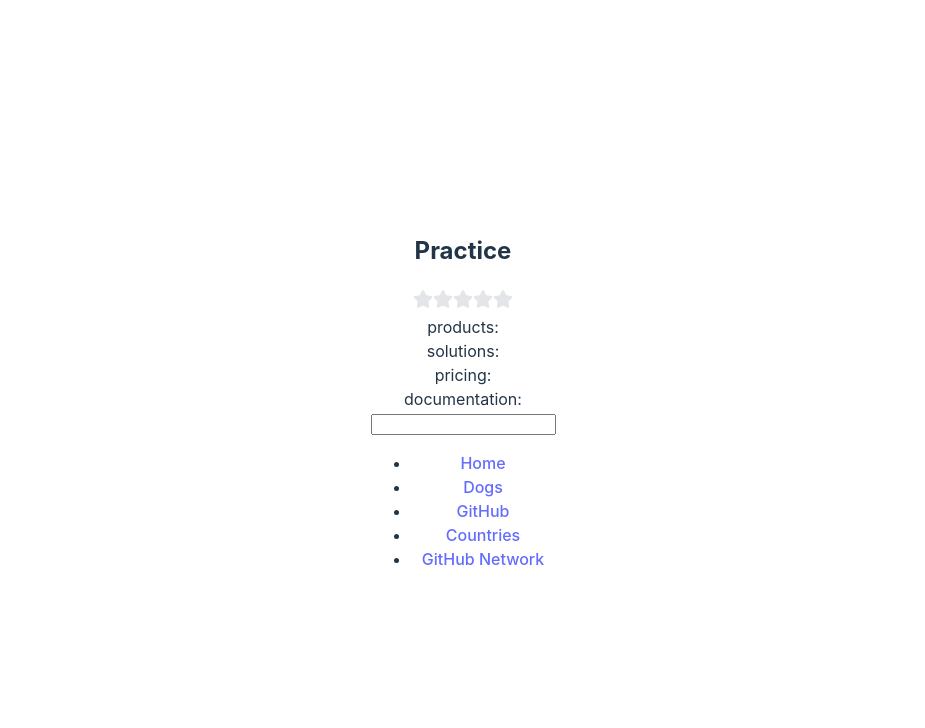
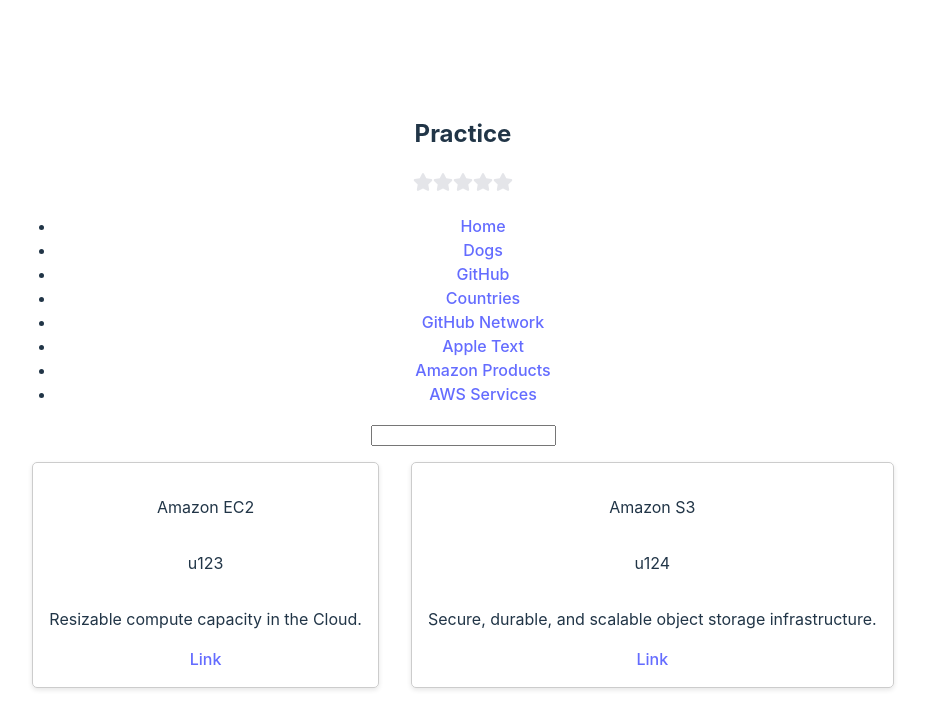
Before and after one commit to larijanim/prac1, a React (Vite) app: page /aws in a window 1280 px wide. Shown: the top 728 px of the page, without its empty margins (177-1102 px from the left). Built offline with nearby package versions, Linux system fonts and the light colour scheme.

Commit message:
Adding AWS service

```diff
--- /dev/null
+++ b/src/AmazonProducts.jsx
@@ -0,0 +1,19 @@
+import NestedLinks from "./NestedLink";
+const AmazonProducts=()=>{
+    const responseData = {
+        products: {
+          analytics: {
+            amazon_athena: {
+            amazon_cloudsearch: {},
+          },
+          blockchain: {},
+        },},
+        solutions: {
+          by_use_case: {},
+          by_industry: {},
+        },
+        pricing: {},
+        documentation: {},
+      };
+    return(<NestedLinks links={responseData} />)}
+export default AmazonProducts;
--- a/src/App.jsx
+++ b/src/App.jsx
@@ -6,26 +6,11 @@ import Dog from "./Dog";
 import GithubNetwork from "./GithubNetwork";
 import { BrowserRouter,Routes, Route , Link} from "react-router-dom";
 import Rating from './Rating';
-import NestedLinks from './NestedLink';
+import AmazonProducts from "./AmazonProducts";
 import AppleText from "./AppleText";
+import AwsServices from "./AwsServices";
 //import Gl from "./Gl";
 const App = () => {
-
-  const responseData = {
-    products: {
-      analytics: {
-        amazon_athena: {
-        amazon_cloudsearch: {},
-      },
-      blockchain: {},
-    },},
-    solutions: {
-      by_use_case: {},
-      by_industry: {},
-    },
-    pricing: {},
-    documentation: {},
-  };
 
 
 return (
@@ -33,10 +18,9 @@ return (
 <header className="App-header">
 <h2>Practice</h2>
 </header>
+<Rating/>
 
-<Rating/>
-<NestedLinks links={responseData} />
-<AppleText/>
+
 <BrowserRouter>
 <nav>
         <ul>
@@ -55,6 +39,9 @@ return (
           <li>
             <Link to="/git2">GitHub Network</Link>
           </li>
+          <li><Link to="/appleText">Apple Text</Link></li>
+          <li><Link to="/amazonproduct" >Amazon Products</Link></li>
+          <li><Link to="/aws">AWS Services</Link></li>
         </ul>
       </nav>
 <Routes>
@@ -62,6 +49,9 @@ return (
 <Route path="git1" element={<Github1/>}/>
 <Route path="countries" element={<Countries/>}/>
 <Route path="git2" element={<GithubNetwork/>}/>
+<Route path="appleText" element={<AppleText/>}/>
+<Route path="amazonproduct" element ={<AmazonProducts />}/>
+<Route path="aws" element={<AwsServices/>}/>
 
 
 
--- /dev/null
+++ b/src/AwsServices.jsx
@@ -0,0 +1,67 @@
+import React,{ useState,useEffect } from "react";
+
+const AwsServices=()=>{
+
+   const data=[
+    {
+    id: "u123",
+    title: "Amazon EC2",
+    description: "Resizable compute capacity in the Cloud.",
+    link: "https://aws.amazon.com/ec2/",
+    type: "12-month-free"
+    },
+    {
+    id: "u124",
+    title: "Amazon S3",
+    description: "Secure, durable, and scalable object storage infrastructure.",
+    link: "https://aws.amazon.com/s3/",
+    type: "12-month-free"
+    },
+    // More objects here...
+    ];
+
+    const CardItem = (z) => {  return <div style={{
+        display: 'flex', /* Ensure card content is flex-aligned */
+        flexDirection: 'column', /* Arrange content vertically */
+        padding: '1rem',
+        margin: '1rem',
+        border: '1px solid #ccc',
+        borderRadius: '5px',
+        boxShadow: '0px 2px 5px rgba(0, 0, 0, 0.1)',
+        /* ...other card styles */
+      }}><p>{z.props.title}</p><p>{z.props.id}</p><p>{z.props.description}</p><a href={z.props.link}>Link</a></div> };
+
+    const [filter, setFilter]=useState("");
+    const [awsInfo,setAwsInfo]=useState(data);
+
+    useEffect(()=>{
+        setAwsInfo(data);
+        if (filter){
+            setAwsInfo(awsInfo);
+        }
+
+
+  },[filter]);
+ const filterHandler=(event)=>{
+    setFilter(event.target.value);
+    console.log(filter);
+    const x=data.filter((item)=>item.title.toLowerCase().includes(filter.toLocaleLowerCase()))
+    setAwsInfo(x);
+ };
+
+    return(<><input type='text' value={filter} onChange={(e)=>filterHandler(e)}/>
+    <div style={{ display: 'flex', alignItems: 'center', justifyContent: 'space-between' }}>{awsInfo && awsInfo.map((item)=>(<React.Fragment key={item.id}><CardItem props={item}/> </React.Fragment>))}</div>
+
+
+</>)}
+export default AwsServices;
+/*At AWS we have a set of services available for customers to start using them without spending any money!
+
+Let’s imagine we have information regarding these services authored in different environments but in the end,
+we have a list of APIs that expose that information in JSON format.
+
+For instance, this is an example of some AWS services available for free during a 12-month period.
+*/
+/*
+The assignment is to create a UI component capable of rendering those items in cards and allow filtering capabilities.
+*/
--- a/src/NestedLink.jsx
+++ b/src/NestedLink.jsx
@@ -1,8 +1,10 @@
 import React, { useState } from 'react';
-
+import PropTypes from 'prop-types';
 const NestedLinks = ({ links }) => {
   const [expandedCategories, setExpandedCategories] = useState([]);
-
+  NestedLinks.propTypes = {
+    links: PropTypes.object.isRequired, // Required object of links
+  };
   const handleCategoryClick = (category) => {
     setExpandedCategories(prevExpandedCategories => {
       if (prevExpandedCategories.includes(category)) {
```
